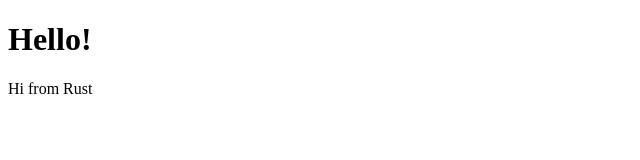
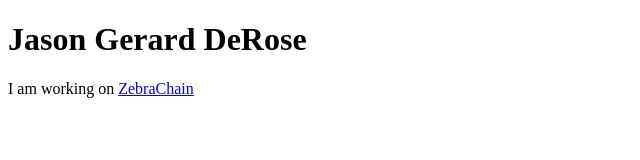
Before and after one commit to json420/json420.github.io, a plain HTML site: page index.html in a window 1280 px wide. Shown: the whole page, without its empty margins (0-640 px from the left). Drawn offline with Linux system fonts and the light colour scheme.

Commit message:
https://floss.social/@json420

```diff
--- a/index.html
+++ b/index.html
@@ -2,11 +2,11 @@
 <html lang="en">
   <head>
     <meta charset="utf-8">
-    <link href="https://fosstodon.org/@_json420" rel="me">
-    <title>Hello!</title>
+    <link href="https://floss.social/@json420" rel="me">
+    <title>json420</title>
   </head>
   <body>
-    <h1>Hello!</h1>
-    <p>Hi from Rust</p>
+    <h1>Jason Gerard DeRose</h1>
+    <p>I am working on <a href="https://github.com/zebrafactory/zebrachain">ZebraChain</a></p>
   </body>
 </html>
```
